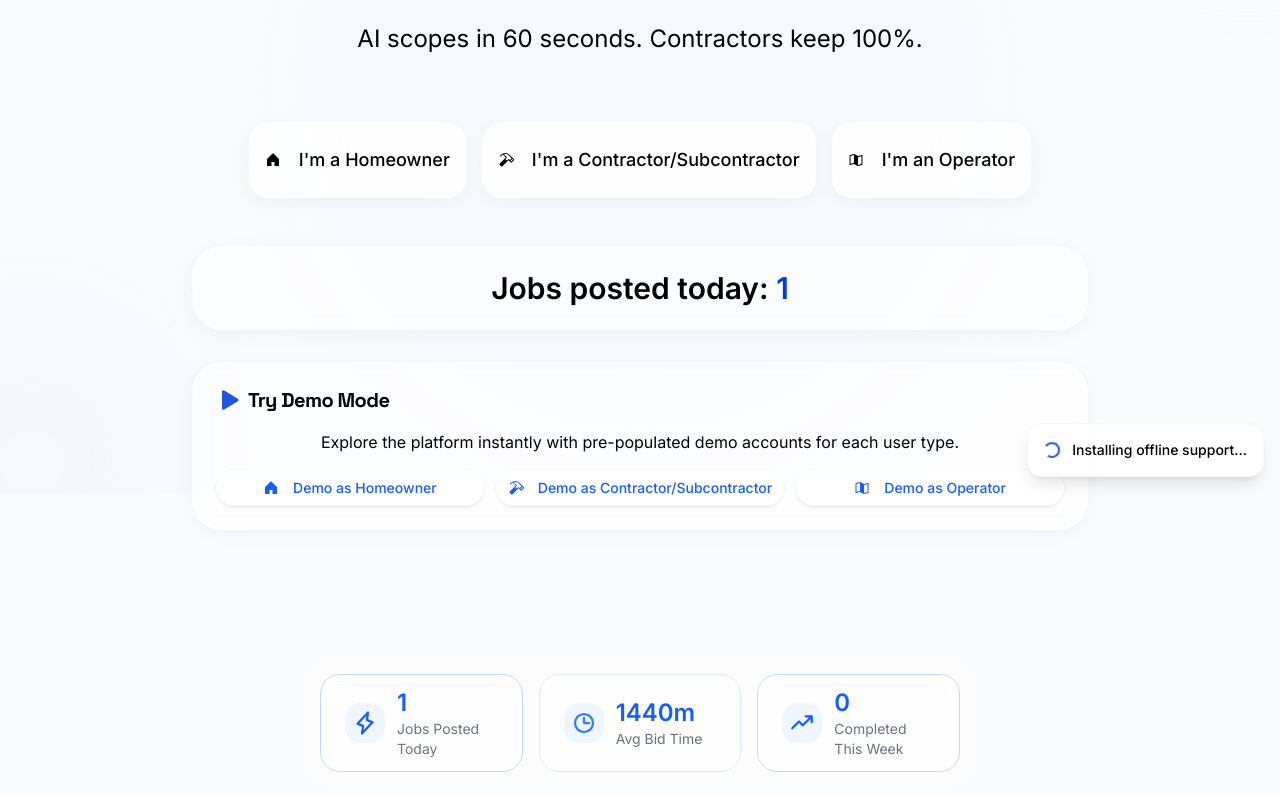
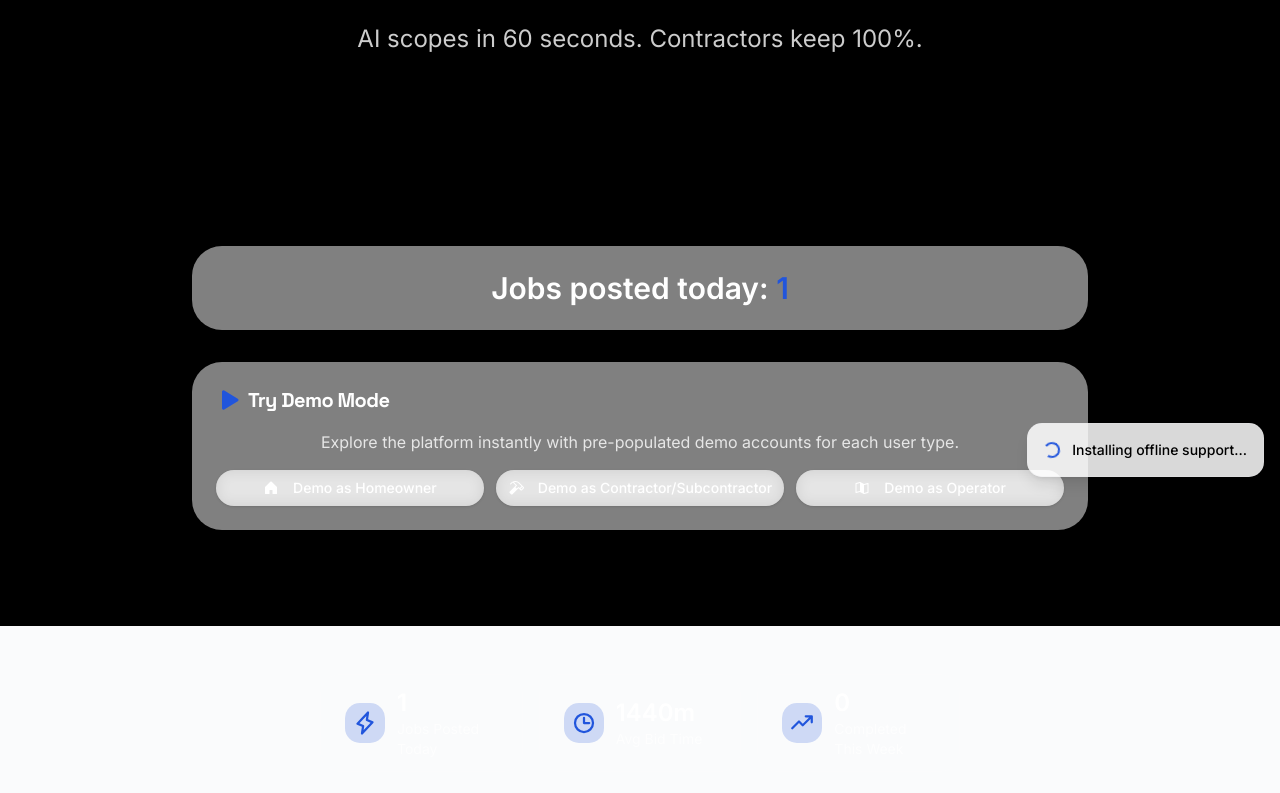
Before and after one commit to Aphrodine-wq/fairtradeworker-texa, a React (Vite) app: page / in a window 1280 px wide. Shown: the part 307-1100 px from the top of the page. Built offline with nearby package versions, Linux system fonts and the light colour scheme.

Commit message:
Fix: Change hero section to pure black background with white text, remove all white backgrounds

```diff
--- a/src/components/viral/LiveStatsBar.tsx
+++ b/src/components/viral/LiveStatsBar.tsx
@@ -101,7 +101,7 @@ export function LiveStatsBar({ jobs }: LiveStatsBarProps) {
   ]
 
   return (
-    <div className="glass-subtle rounded-2xl mx-auto max-w-2xl my-8">
+    <div className="rounded-2xl mx-auto max-w-2xl my-8 bg-transparent">
       <div className="flex flex-col md:flex-row gap-4 justify-center py-4 px-4">
         {stats.map((stat, idx) => {
           const Icon = stat.icon
@@ -109,20 +109,19 @@ export function LiveStatsBar({ jobs }: LiveStatsBarProps) {
             <motion.div
               key={stat.label}
               className={cn(
-                "flex-1 px-6 py-3 rounded-xl bg-white/50 border flex items-center gap-3",
-                stat.borderColor
+                "flex-1 px-6 py-3 rounded-xl bg-transparent border border-white/20 flex items-center gap-3"
               )}
               initial={{ opacity: 0, y: 10 }}
               animate={{ opacity: 1, y: 0 }}
               transition={{ delay: idx * 0.08, duration: 0.3 }}
             >
-              <div className={cn("p-2 rounded-lg", stat.bgColor, stat.color)}>
-                <Icon size={24} weight="bold" />
+              <div className={cn("p-2 rounded-lg bg-primary/20", stat.color)}>
+                <Icon size={24} weight="bold" className="text-primary" />
               </div>
               <div>
                 <motion.div
                   className={cn(
-                    "text-2xl font-bold text-blue-600"
+                    "text-2xl font-bold text-white"
                   )}
                   key={stat.value}
                   initial={{ scale: 1.1 }}
@@ -131,7 +130,7 @@ export function LiveStatsBar({ jobs }: LiveStatsBarProps) {
                 >
                   {stat.value}
                 </motion.div>
-                <div className="text-sm text-gray-500">{stat.label}</div>
+                <div className="text-sm text-white/70">{stat.label}</div>
               </div>
             </motion.div>
           )
--- a/src/pages/Home.tsx
+++ b/src/pages/Home.tsx
@@ -23,13 +23,13 @@ export const HomePage = memo(function HomePage({ onNavigate, onDemoLogin }: Home
 
   return (
     <div className="flex flex-col min-h-[calc(100vh-4rem)]">
-      <section className="flex-1 flex flex-col items-center justify-center px-4 md:px-8 py-12 md:py-24">
+      <section className="flex-1 flex flex-col items-center justify-center px-4 md:px-8 py-12 md:py-24 bg-black">
         <div className="max-w-4xl mx-auto text-center space-y-8">
           <div className="space-y-4">
-            <h1 className="text-4xl md:text-6xl font-bold tracking-tight leading-tight">
+            <h1 className="text-4xl md:text-6xl font-bold tracking-tight leading-tight text-white">
               Zero-fee home services marketplace.
             </h1>
-            <p className="text-xl md:text-2xl text-muted-foreground leading-relaxed">
+            <p className="text-xl md:text-2xl text-white/80 leading-relaxed">
               AI scopes in 60 seconds. Contractors keep 100%.
             </p>
           </div>
@@ -38,71 +38,71 @@ export const HomePage = memo(function HomePage({ onNavigate, onDemoLogin }: Home
             <Button
               size="lg"
               variant="ghost"
-              className="homepage-signup-button text-lg px-8 py-6 h-auto bg-card hover:bg-card/90 border-0 shadow-[0_4px_20px_rgba(0,0,0,0.04)] transition-all duration-300 hover:shadow-[0_20px_50px_rgba(0,0,0,0.08)] dark:bg-transparent dark:hover:bg-white/5"
+              className="homepage-signup-button text-lg px-8 py-6 h-auto bg-transparent hover:bg-white/10 border-0 border-white/20 text-white transition-all duration-300"
               onClick={() => onNavigate('signup', 'homeowner')}
             >
-              <House weight="fill" className="mr-3" size={24} />
+              <House weight="fill" className="mr-3 text-white" size={24} />
               I'm a Homeowner
             </Button>
             <Button
               size="lg"
               variant="ghost"
-              className="homepage-signup-button text-lg px-8 py-6 h-auto bg-card hover:bg-card/90 border-0 shadow-[0_4px_20px_rgba(0,0,0,0.04)] transition-all duration-300 hover:shadow-[0_20px_50px_rgba(0,0,0,0.08)] dark:bg-transparent dark:hover:bg-white/5"
+              className="homepage-signup-button text-lg px-8 py-6 h-auto bg-transparent hover:bg-white/10 border-0 border-white/20 text-white transition-all duration-300"
               onClick={() => onNavigate('signup', 'contractor')}
             >
-              <Hammer weight="fill" className="mr-3" size={24} />
+              <Hammer weight="fill" className="mr-3 text-white" size={24} />
               I'm a Contractor/Subcontractor
             </Button>
             <Button
               size="lg"
               variant="ghost"
-              className="homepage-signup-button text-lg px-8 py-6 h-auto bg-card hover:bg-card/90 border-0 shadow-[0_4px_20px_rgba(0,0,0,0.04)] transition-all duration-300 hover:shadow-[0_20px_50px_rgba(0,0,0,0.08)] dark:bg-transparent dark:hover:bg-white/5"
+              className="homepage-signup-button text-lg px-8 py-6 h-auto bg-transparent hover:bg-white/10 border-0 border-white/20 text-white transition-all duration-300"
               onClick={() => onNavigate('signup', 'operator')}
             >
-              <MapTrifold weight="fill" className="mr-3" size={24} />
+              <MapTrifold weight="fill" className="mr-3 text-white" size={24} />
               I'm an Operator
             </Button>
           </div>
 
-          <Card className="mt-12 p-6 bg-accent/10 border-accent/20">
-            <p className="text-2xl md:text-3xl font-bold">
-              Jobs posted today: <span className="text-accent">{todayJobs.length}</span>
+          <Card className="mt-12 p-6 bg-transparent border-white/20">
+            <p className="text-2xl md:text-3xl font-bold text-white">
+              Jobs posted today: <span className="text-primary">{todayJobs.length}</span>
             </p>
           </Card>
 
           {onDemoLogin && (
-            <Card className="mt-8 p-6 border-2 border-primary/20 bg-primary/5">
+            <Card className="mt-8 p-6 border-2 border-white/20 bg-transparent">
               <div className="space-y-4">
                 <div className="flex items-center gap-2">
                   <Play weight="fill" className="text-primary" size={24} />
-                  <h3 className="text-xl font-bold">Try Demo Mode</h3>
+                  <h3 className="text-xl font-bold text-white">Try Demo Mode</h3>
                 </div>
-                <p className="text-muted-foreground">
+                <p className="text-white/80">
                   Explore the platform instantly with pre-populated demo accounts for each user type.
                 </p>
                 <div className="flex flex-col md:flex-row gap-3">
                   <Button
                     variant="outline"
-                    className="flex-1 border-primary/30 hover:bg-primary/10"
+                    className="flex-1 border-white/30 hover:bg-white/10 text-white"
                     onClick={() => onDemoLogin(DEMO_USERS.homeowner)}
                   >
-                    <House weight="fill" className="mr-2" size={20} />
+                    <House weight="fill" className="mr-2 text-white" size={20} />
                     Demo as Homeowner
                   </Button>
                   <Button
                     variant="outline"
-                    className="flex-1 border-secondary/30 hover:bg-secondary/10"
+                    className="flex-1 border-white/30 hover:bg-white/10 text-white"
                     onClick={() => onDemoLogin(DEMO_USERS.contractor)}
                   >
-                    <Hammer weight="fill" className="mr-2" size={20} />
+                    <Hammer weight="fill" className="mr-2 text-white" size={20} />
                     Demo as Contractor/Subcontractor
                   </Button>
                   <Button
                     variant="outline"
-                    className="flex-1 border-accent/30 hover:bg-accent/10"
+                    className="flex-1 border-white/30 hover:bg-white/10 text-white"
                     onClick={() => onDemoLogin(DEMO_USERS.operator)}
                   >
-                    <MapTrifold weight="fill" className="mr-2" size={20} />
+                    <MapTrifold weight="fill" className="mr-2 text-white" size={20} />
                     Demo as Operator
                   </Button>
                 </div>
```
